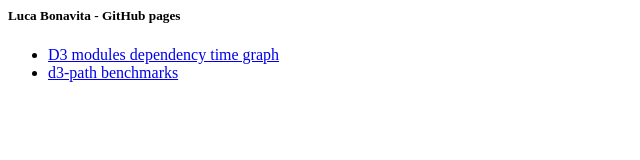
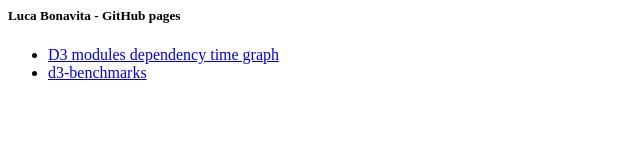
Before and after one commit to mindrones/mindrones.github.io, a plain HTML site: page index.html in a window 1280 px wide. Shown: the full height of the page, 0-640 px from the left. Drawn offline with Linux system fonts and the light colour scheme.

Commit message:
Update index.html

```diff
--- a/index.html
+++ b/index.html
@@ -7,7 +7,7 @@
         <h5>Luca Bonavita - GitHub pages</h5>
         <ul>
             <li><a href="https://mindrones.github.io/timely-dependency-graph/#npm/d3">D3 modules dependency time graph</a></li>
-            <li><a href="https://mindrones.github.io/d3-benchmarks/path">d3-path benchmarks</a></li>
+            <li><a href="https://mindrones.github.io/d3-benchmarks">d3-benchmarks</a></li>
         </ul>
     </body>
 </html>
```
